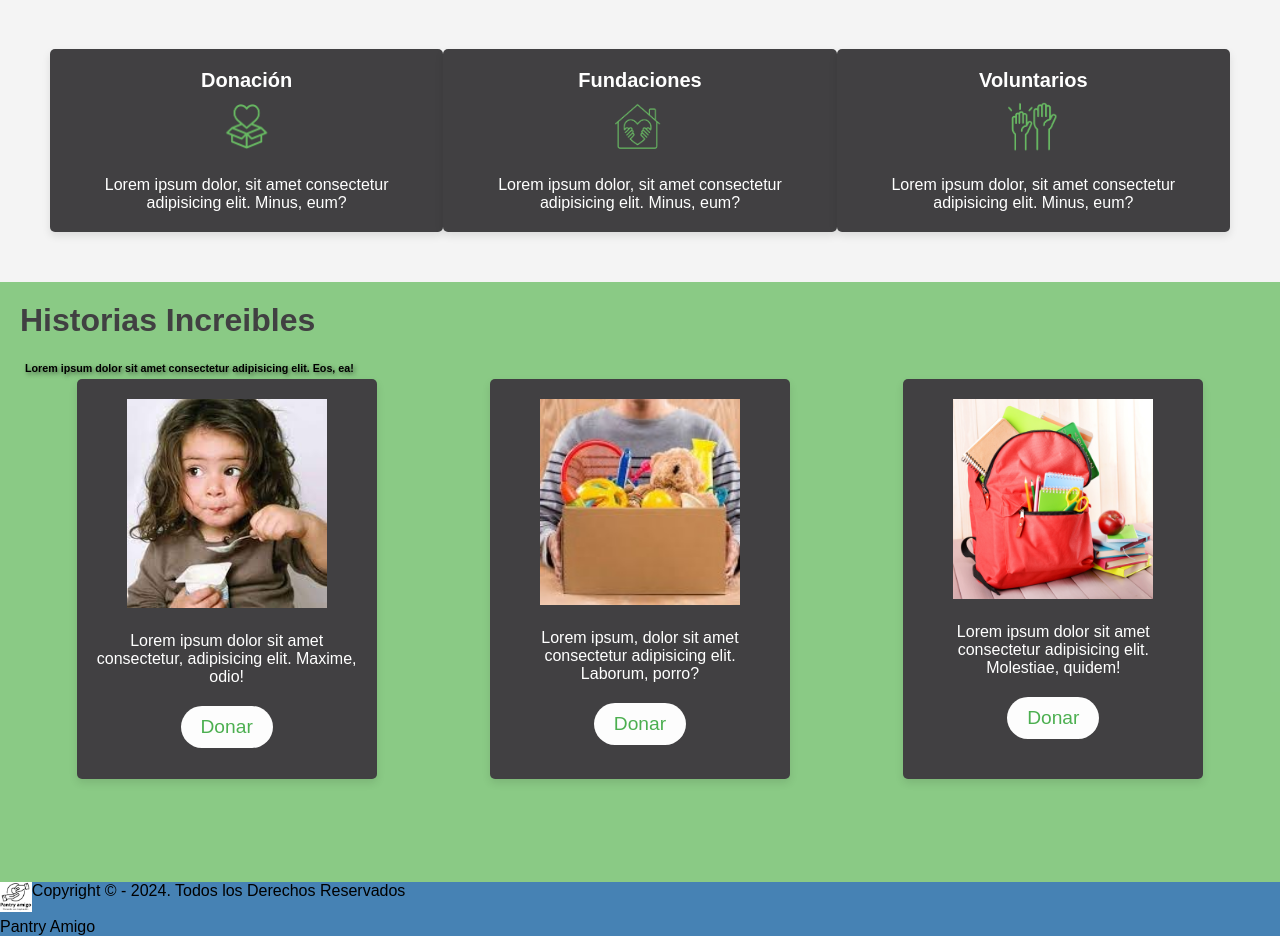
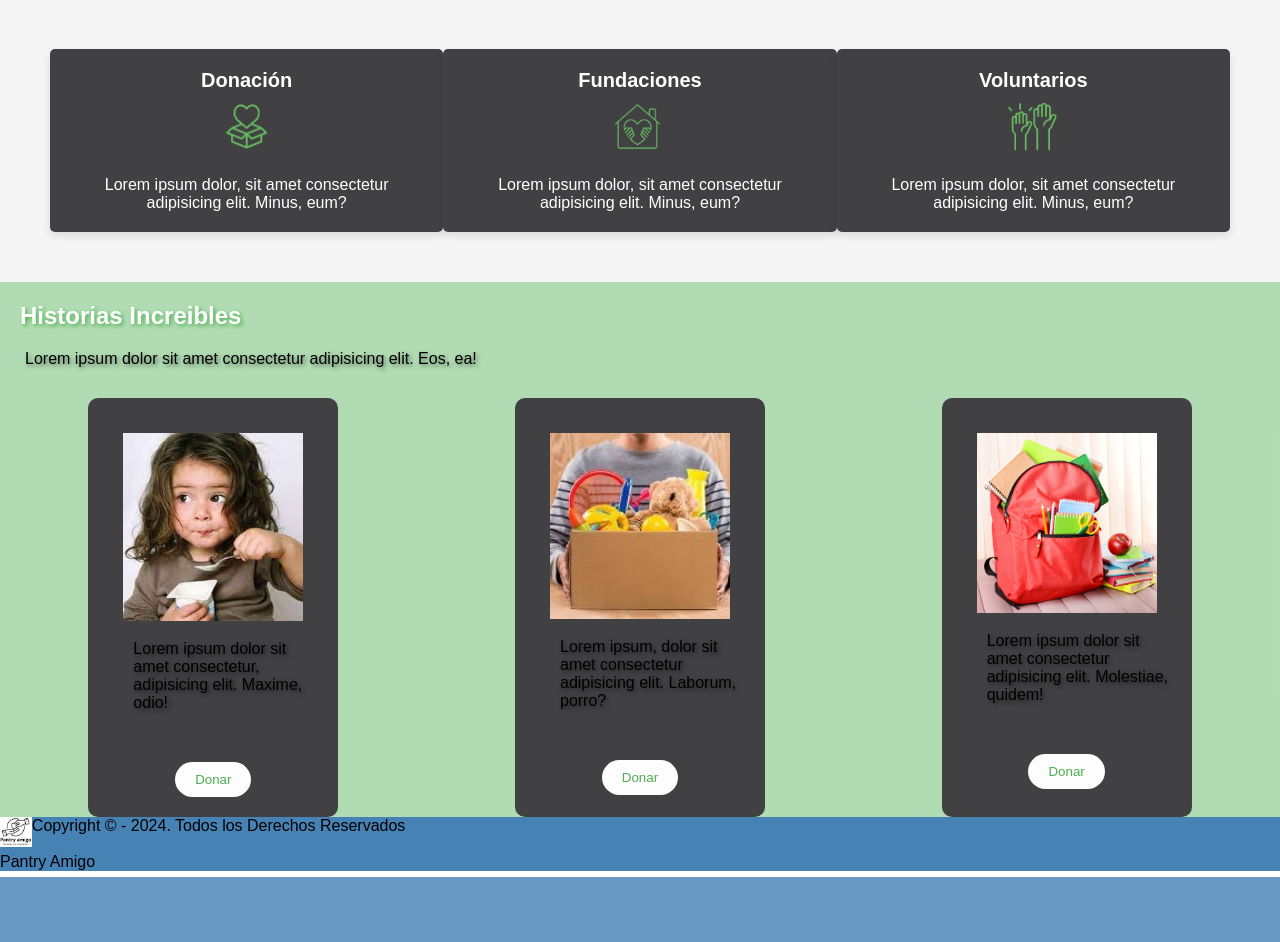
Before and after one commit to reeeloy/Pantry_Amigo, a PHP site: page /HTML/Home.html in a window 1280 px wide. Shown: the part 1087-2029 px from the top of the page. After the commit the page ends 1964 px from the top, so only its background shows below. Run offline with PHP 8.4, Linux system fonts and the light colour scheme.

Commit message:
arregle historias de home

```diff
--- a/Pantrymaquetado/CSS/fff.css
+++ b/Pantrymaquetado/CSS/fff.css
@@ -185,38 +185,43 @@ h3 {
 }
 /*historias*/
 .historias{
-    height: 600px;
-    width: 100%;
-    background-color: #68bb62c5;
-    padding: 20px;
+    text-align: center;
+    padding-bottom: 40xp;
 }
 
 .historias h1{
-    color: #414042;
+    padding: 20px;
+    color: #fff;
     text-align: left;
+    text-shadow: 2px 2px 4px #4CAF50;
 }
-.historias h6{
+.historias p{
     color: #000;
     text-align: left;
-    margin: 0;
-    padding: 5px;
-    text-shadow: 2px 2px 4px rgba(0, 0, 0, 0.5); /* Añade un ligero sombreado al texto */
+    padding-left: 25px;
+    padding-bottom: 30px;
+    text-shadow: 2px 2px 4px rgba(0, 0, 0, 0.5); /* Añade un ligero sombreado al texto*/
+}
+section{
+    background-color: #4caf4f6e;
+}
+.contenedor{
+    display: flex;
+    justify-content: space-around;
 }
 
-.historias .cuadrado{
-    width: 300px;
-    height: 400px;
+.cuadrado{
+    width: 250px;
     color: #fff;
     background-color: #414042;
     padding: 20px;
     text-align: center;
-    border-radius: 5px;
-    box-shadow: 0 4px 8px rgba(0, 0, 0, 0.1);
+    border-radius: 10px;
+    text-align: center;
 }
 .cuadrado img{
-    width: 200px;
-    height: auto;
-    margin-bottom: 20px;
+    width: 100%;
+    padding: 15px;
 
 }
 .cuadrado button {
@@ -225,8 +230,6 @@ h3 {
     padding: 10px 20px;
     border: none;
     border-radius: 50px;
-    cursor: pointer;
-    font-size: 1.2rem;
     margin-top: 20px;
 }
 
@@ -235,10 +238,6 @@ h3 {
     color: white;
 }
 
-.flex{
-    display: flex;
-    justify-content: space-around;
-}
 
 /*footer*/
 footer{
--- a/Pantrymaquetado/HTML/Home.html
+++ b/Pantrymaquetado/HTML/Home.html
@@ -61,11 +61,13 @@
             </p>
         </div>
     </div>
-    <!--historias-->
-    <div class="historias">
-        <h1>Historias Increibles</h1><br>
-        <h6>Lorem ipsum dolor sit amet consectetur adipisicing elit. Eos, ea!</h6>
-        <div class="flex">
+
+
+    <section class="historias">
+        <h1>Historias Increibles</h1>
+        <p>Lorem ipsum dolor sit amet consectetur adipisicing elit. Eos, ea!</p>
+
+        <div class="contenedor">
             <div class="cuadrado">
                 <img src="../IMG/donacionniños.jpg" alt="alimentacion infantil">
                 <p>Lorem ipsum dolor sit amet consectetur, adipisicing elit. Maxime, odio!</p>
@@ -82,7 +84,9 @@
                 <button>Donar</button>
             </div>
         </div>
-    </div>
+    </section>
+
+
     <!--footer-->
     <footer>
         <div class="borde-foot">
```
